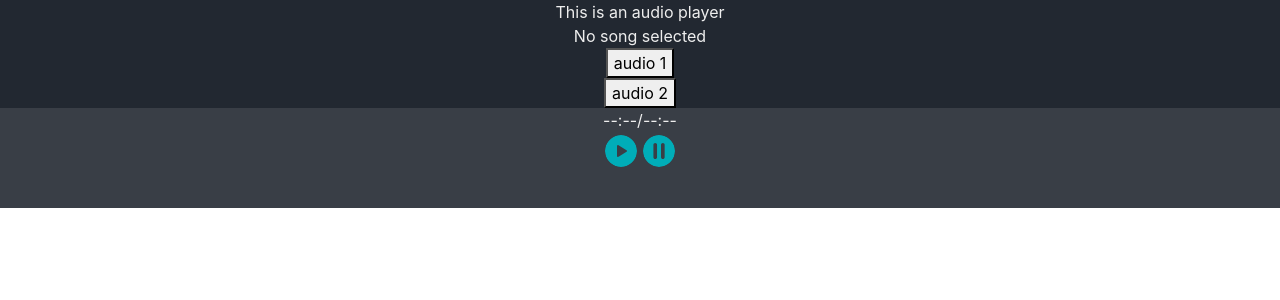
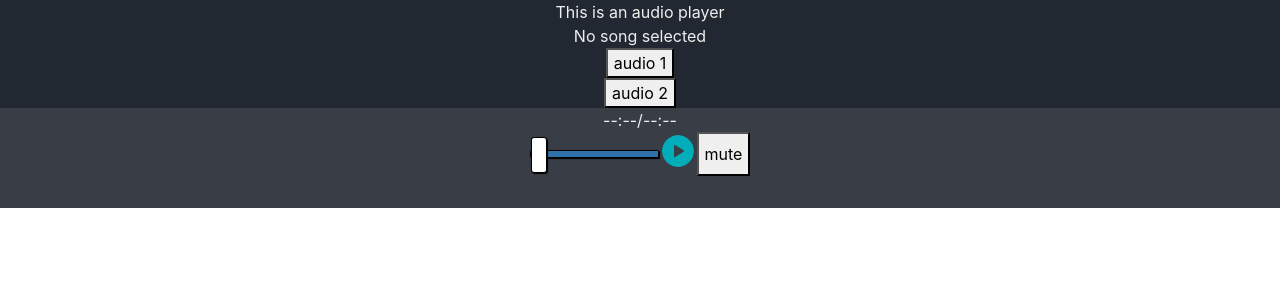
Before and after one commit to kitehack21/project-iz, a React (Create React App) app: page / in a window 1280 px wide. Shown: the top 300 px of the page. Built offline with nearby package versions, Linux system fonts and the light colour scheme.

Commit message:
testing slider

```diff
--- a/src/components/MusicPlayer/index.tsx
+++ b/src/components/MusicPlayer/index.tsx
@@ -1,4 +1,4 @@
-import React, { useState, useEffect, useRef } from 'react';
+import React, { useState, useRef} from 'react';
 import moment from 'moment'
 import './musicplayer.css'
 import playbutton from './play-button.svg'
@@ -6,35 +6,59 @@ import pausebutton from './pause-button.svg'
 const testsong = require('./Lemon.mp3')
 const testsong2 = require('./mainactor.mp3')
 
+// const Seeker = () => {
+
+// }
+
 const MusicPlayer: React.FC = () => {
+  const player = useRef<HTMLAudioElement>(new Audio())
+  const [currentTime, setCurrentTime] = useState<number>(-1)
+  const [duration, setDuration] = useState<number>(-1)
+  const [song, setSong] = useState<string>("")
+  const [isMuted, setMuted] = useState<boolean>(false)
+  const [status, setStatus] = useState<string>("paused")
 
-  const player = useRef<HTMLAudioElement>(new Audio)
-  let [currentTime, setCurrentTime] = useState<number>(-1)
-  let [duration, setDuration] = useState<number>(-1)
-  let [song, setSong] = useState<string>("")
-
-  player.current.oncanplaythrough = (e) => {
-    let audioObject = e.target as HTMLAudioElement
-    setCurrentTime(audioObject.currentTime)
-    setDuration(audioObject.duration)
+  player.current.oncanplaythrough = ({target}: Event) => {
+    let audioTarget = target as HTMLAudioElement
+    setCurrentTime(audioTarget.currentTime)
+    setDuration(audioTarget.duration)
   };
 
-  player.current.ontimeupdate = (e) => {
-    let audioObject = e.target as HTMLAudioElement
-    console.log(audioObject.currentTime)
+  player.current.ontimeupdate = ({target}: Event) => {
+    let audioObject = target as HTMLAudioElement
     setCurrentTime(audioObject.currentTime)
   }
 
-  const onPlay = () => {
-    player.current.play()
+  player.current.onended = ({target}: Event) => {
+    setStatus("paused")
   }
 
-  const onPause = () => {
-    player.current.pause()
+  const onPlay = (): void => {
+    console.log(song)
+    if(song){
+      player.current.play()
+      setStatus("playing")
+    }
+    else{
+      alert("no song selected")
+    }
   }
 
-  const onAudioSelect = async (url: string) => {
+  const onPause = (): void => {
+    player.current.pause()
+    setStatus("paused")
+  }
+
+  const onMute = (): void => {
+    setMuted(!isMuted)
+  }
+
+  const onAudioSelect = (url: string): void => {
     setSong(url)
+  }
+
+  const handleSlider = (e: React.ChangeEvent<HTMLInputElement>): void => {
+    player.current.currentTime = parseInt(e.target.value)
   }
 
   return (
@@ -43,7 +67,7 @@ const MusicPlayer: React.FC = () => {
       <div>{!song ? "No song selected" : "Song selected"}</div>
       <button onClick={() => onAudioSelect(testsong)}>audio 1</button>
       <button onClick={() => onAudioSelect(testsong2)}>audio 2</button>
-      <audio ref={player} src={song} id="music-player"/>
+      <audio ref={player} src={song} id="music-player" muted={isMuted} preload={"auto"}/>
       <div style={{width: "100%", height: "100px", backgroundColor:"#393e46"}} className="d-flex flex-column align-items-center">
         <div className="d-flex flex-row"  style={{color:"#eeeeee"}}>
           <div>{currentTime >= 0 ? moment(currentTime*1000).format("mm:ss") : "--:--"}</div>
@@ -51,8 +75,11 @@ const MusicPlayer: React.FC = () => {
           <div>{duration >=0 ? moment(duration*1000).format("mm:ss") : "--:--"}</div>
         </div>
         <div className="d-flex flex-row">
-        <img src={playbutton} onClick={onPlay} className="player-button" alt="play button"/>
-        <img src={pausebutton} onClick={onPause} className="player-button" alt="pause button"/>
+          <input type="range" min={0} max={duration} value={currentTime} onChange={handleSlider} className="seeker"/>
+        {status === "paused" ?
+        <img src={playbutton} onClick={onPlay} className="player-button" alt="play button"/> :
+        <img src={pausebutton} onClick={onPause} className="player-button" alt="pause button"/>}
+        <button onClick={onMute}>mute</button>
         </div>
       </div>
     </div>
--- a/src/components/MusicPlayer/musicplayer.css
+++ b/src/components/MusicPlayer/musicplayer.css
@@ -11,3 +11,92 @@
 .player-button:hover {
     cursor: pointer;
 }
+
+.seeker {
+    -webkit-appearance: none;
+    margin: 18px 0;
+    width: 100%;
+  }
+  .seeker:focus {
+    outline: none;
+  }
+  .seeker::-webkit-slider-runnable-track {
+    width: 100%;
+    height: 8.4px;
+    cursor: pointer;
+    animate: 0.2s;
+    box-shadow: 1px 1px 1px #000000, 0px 0px 1px #0d0d0d;
+    background: #3071a9;
+    border-radius: 1.3px;
+    border: 0.2px solid #010101;
+  }
+  .seeker::-webkit-slider-thumb {
+    box-shadow: 1px 1px 1px #000000, 0px 0px 1px #0d0d0d;
+    border: 1px solid #000000;
+    height: 36px;
+    width: 16px;
+    border-radius: 3px;
+    background: #ffffff;
+    cursor: pointer;
+    -webkit-appearance: none;
+    margin-top: -14px;
+  }
+  .seeker:focus::-webkit-slider-runnable-track {
+    background: #367ebd;
+  }
+  .seeker::-moz-range-track {
+    width: 100%;
+    height: 8.4px;
+    cursor: pointer;
+    animate: 0.2s;
+    box-shadow: 1px 1px 1px #000000, 0px 0px 1px #0d0d0d;
+    background: #3071a9;
+    border-radius: 1.3px;
+    border: 0.2px solid #010101;
+  }
+  .seeker::-moz-range-thumb {
+    box-shadow: 1px 1px 1px #000000, 0px 0px 1px #0d0d0d;
+    border: 1px solid #000000;
+    height: 36px;
+    width: 16px;
+    border-radius: 3px;
+    background: #ffffff;
+    cursor: pointer;
+  }
+  .seeker::-ms-track {
+    width: 100%;
+    height: 8.4px;
+    cursor: pointer;
+    animate: 0.2s;
+    background: transparent;
+    border-color: transparent;
+    border-width: 16px 0;
+    color: transparent;
+  }
+  .seeker::-ms-fill-lower {
+    background: #2a6495;
+    border: 0.2px solid #010101;
+    border-radius: 2.6px;
+    box-shadow: 1px 1px 1px #000000, 0px 0px 1px #0d0d0d;
+  }
+  .seeker::-ms-fill-upper {
+    background: #3071a9;
+    border: 0.2px solid #010101;
+    border-radius: 2.6px;
+    box-shadow: 1px 1px 1px #000000, 0px 0px 1px #0d0d0d;
+  }
+  .seeker::-ms-thumb {
+    box-shadow: 1px 1px 1px #000000, 0px 0px 1px #0d0d0d;
+    border: 1px solid #000000;
+    height: 36px;
+    width: 16px;
+    border-radius: 3px;
+    background: #ffffff;
+    cursor: pointer;
+  }
+  .seeker:focus::-ms-fill-lower {
+    background: #3071a9;
+  }
+  .seeker:focus::-ms-fill-upper {
+    background: #367ebd;
+  }
--- /dev/null
+++ b/src/components/MusicPlayer/slider.tsx
@@ -0,0 +1 @@
+import React from 'react'
```
